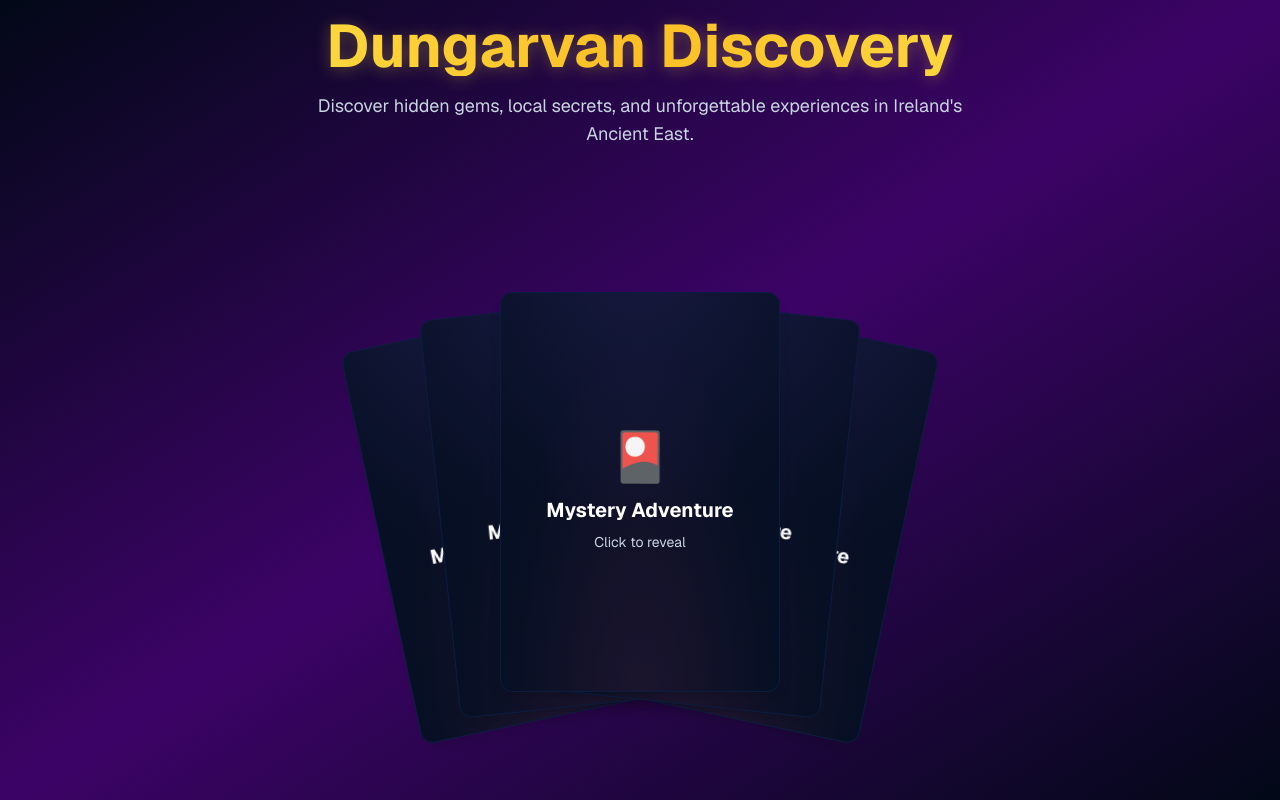
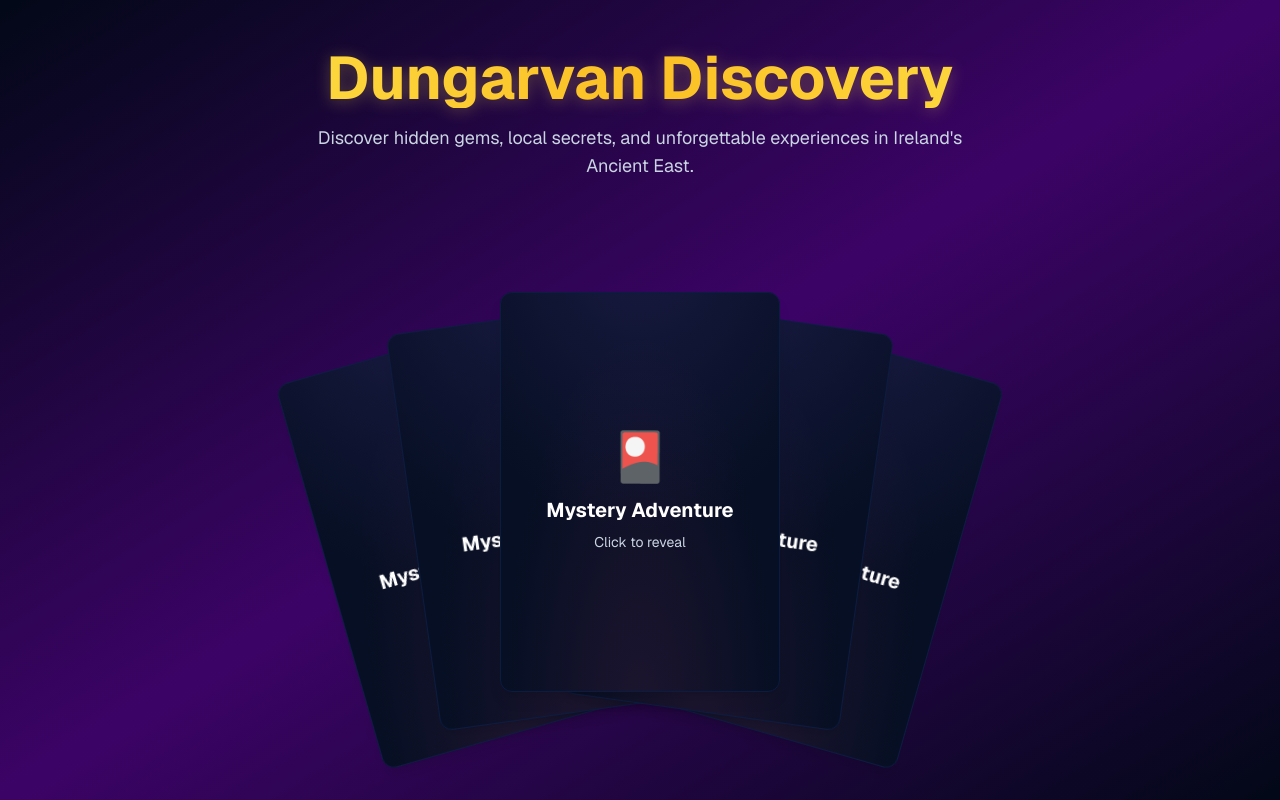
Before and after one commit to BareTread/dungarvan-discovery, a Next.js app: page / in a window 1280 px wide. Both pictures are taken after a click on the button "Deal the Cards". Built offline with nearby package versions, Linux system fonts and the light colour scheme.

Commit message:
Your commit message

```diff
--- a/src/app/layout.tsx
+++ b/src/app/layout.tsx
@@ -10,6 +10,9 @@ export const metadata: Metadata = {
     icon: "/favicon.ico",
     apple: "/apple-touch-icon.png",
   },
+};
+
+export const viewport = {
   themeColor: "#0A091A", // Matches our new --background color
 };
 
--- a/src/components/CardDealer.tsx
+++ b/src/components/CardDealer.tsx
@@ -6,31 +6,21 @@ import { CardHand } from './CardHand';
 import { useCardGame } from '@/hooks/useCardGame';
 import { Shuffle, RotateCcw } from 'lucide-react';
 
-const containerVariants = {
-  hidden: { opacity: 0, y: 20 },
-  visible: {
-    opacity: 1,
-    y: 0,
-    transition: { duration: 0.6, ease: 'easeOut' },
-  },
-  exit: { opacity: 0, y: -20, transition: { duration: 0.4, ease: 'easeIn' } },
-};
-
 export function CardDealer() {
   const {
     gameState,
-    isDealing,
-    hasCards,
-    isComplete,
     dealNewHand,
     selectCard,
     resetGame,
     setHoveredCard,
     canSelectCard,
+    hasCards,
+    isDealing,
+    isComplete,
   } = useCardGame();
 
   return (
-    <main className="min-h-screen w-full flex flex-col items-center justify-center p-4 relative text-center overflow-hidden">
+    <div className="min-h-screen w-full flex flex-col items-center justify-between p-4 relative text-center overflow-hidden">
       {/* Background Gradient */}
       <div className="absolute inset-0 bg-gradient-to-br from-background via-purple-950 to-background -z-10" />
 
@@ -38,56 +28,44 @@ export function CardDealer() {
       <motion.header
         initial={{ opacity: 0, y: -20 }}
         animate={{ opacity: 1, y: 0 }}
-        transition={{ duration: 0.8, ease: 'easeOut', delay: 0.2 }}
-        className="relative z-10 w-full max-w-4xl mx-auto mb-8"
+        transition={{ duration: 0.8, ease: 'easeOut' }}
+        className="relative z-10 w-full max-w-4xl mx-auto pt-8"
       >
         <h1 className="text-4xl md:text-6xl font-bold text-gradient-gold mb-4">
           Dungarvan Discovery
         </h1>
         <p className="text-lg text-slate-300 max-w-2xl mx-auto">
-          Discover hidden gems, local secrets, and unforgettable experiences in Ireland&apos;s Ancient East.
+          Discover hidden gems, local secrets, and unforgettable experiences in Ireland's Ancient East.
         </p>
       </motion.header>
 
       {/* Main Game Area */}
-      <section className="flex-1 w-full max-w-6xl flex items-center justify-center relative z-10">
+      <main className="flex-1 w-full max-w-6xl flex items-center justify-center relative z-10">
         <AnimatePresence mode="wait">
-          {!hasCards ? (
-            // Welcome State
+          {!hasCards && gameState.gamePhase === 'welcome' ? (
             <motion.div
               key="welcome"
-              variants={containerVariants}
-              initial="hidden"
-              animate="visible"
-              exit="exit"
-              className="flex flex-col items-center p-6 rounded-xl glass-morphism"
+              initial={{ opacity: 0, scale: 0.9 }}
+              animate={{ opacity: 1, scale: 1 }}
+              exit={{ opacity: 0, scale: 0.9 }}
+              className="flex flex-col items-center p-8 rounded-xl glass-morphism"
             >
-              <div className="text-6xl mb-6 motion-safe:animate-bounce">🎴</div>
+              <div className="text-6xl mb-6">🎴</div>
               <h2 className="text-3xl font-bold text-white mb-4">Ready for an Adventure?</h2>
               <p className="text-slate-300 mb-8 max-w-md mx-auto text-lg">
-                We&apos;ll deal you 5 cards from over 60 amazing experiences. Choose one and let serendipity guide your day!
+                We'll deal you 5 cards. Choose one and let serendipity guide your day!
               </p>
               <Button
                 onClick={dealNewHand}
                 disabled={isDealing}
                 size="lg"
                 className="font-semibold text-lg"
-                aria-label={isDealing ? 'Dealing cards...' : 'Deal 5 random adventure cards'}
               >
                 <Shuffle className={`mr-2 h-5 w-5 ${isDealing ? 'motion-safe:animate-spin' : ''}`} />
                 {isDealing ? 'Dealing...' : 'Deal the Cards'}
               </Button>
             </motion.div>
           ) : (
-            // Game State
-            <motion.div
-              key="game"
-              variants={containerVariants}
-              initial="hidden"
-              animate="visible"
-              exit="exit"
-              className="w-full h-full flex items-center justify-center"
-            >
             <CardHand
               cards={gameState.dealtCards}
               selectedIndex={gameState.selectedIndex}
@@ -98,44 +76,32 @@ export function CardDealer() {
               onHoverCard={setHoveredCard}
               gamePhase={gameState.gamePhase}
             />
-            </motion.div>
           )}
         </AnimatePresence>
-      </section>
+      </main>
 
-      {/* Action Buttons */}
-      <div className="h-24 relative z-20">
+      {/* Action Buttons Footer */}
+      <footer className="relative z-20 w-full h-24 flex items-center justify-center">
         <AnimatePresence>
           {isComplete && (
             <motion.div
               initial={{ opacity: 0, y: 20 }}
               animate={{ opacity: 1, y: 0, transition: { delay: 1, duration: 0.5 } }}
               exit={{ opacity: 0, y: 20 }}
-              className="flex flex-col sm:flex-row gap-4 mt-8"
+              className="flex flex-col sm:flex-row gap-4"
             >
-              <Button
-                onClick={dealNewHand}
-                size="lg"
-                className="font-semibold"
-                aria-label="Deal a new hand of 5 adventure cards"
-              >
+              <Button onClick={dealNewHand} size="lg" className="font-semibold">
                 <Shuffle className="mr-2 h-4 w-4" />
                 Deal New Hand
               </Button>
-              <Button
-                onClick={resetGame}
-                variant="outline"
-                size="lg"
-                className="bg-slate-900/50"
-                aria-label="Start over"
-              >
+              <Button onClick={resetGame} variant="outline" size="lg" className="bg-background/50">
                 <RotateCcw className="mr-2 h-4 w-4" />
                 Start Over
               </Button>
             </motion.div>
           )}
         </AnimatePresence>
+      </footer>
     </div>
-    </main>
   );
 }
--- a/src/components/CardHand.tsx
+++ b/src/components/CardHand.tsx
@@ -26,92 +26,99 @@ export function CardHand({
   gamePhase,
 }: CardHandProps) {
   const isComplete = gamePhase === 'complete';
+  const otherCards = cards.filter((_, index) => index !== selectedIndex);
 
   return (
-    <div className="w-full flex-1 flex flex-col items-center justify-center">
+    <div className="w-full h-full flex flex-col items-center justify-center p-4">
       {/* Dynamic Header */}
-      <AnimatePresence mode="wait">
+      <AnimatePresence>
         {gamePhase === 'selecting' && (
           <motion.div
             key="selecting-header"
             initial={{ opacity: 0, y: -20 }}
             animate={{ opacity: 1, y: 0 }}
-            exit={{ opacity: 0, y: -20 }}
+            exit={{ opacity: 0 }}
             className="mb-12 text-center"
           >
-            <h2 className="text-2xl md:text-3xl font-bold text-gradient-gold mb-2">Choose Your Adventure</h2>
+            <h2 className="text-2xl md:text-3xl font-bold text-gradient-gold mb-2">
+              Choose Your Adventure
+            </h2>
             <p className="text-slate-300">Hover and click a card to reveal your discovery.</p>
           </motion.div>
         )}
-        {isComplete && (
+      </AnimatePresence>
+
+      {/* Layout Container */}
+      <div className="flex-1 w-full flex flex-col items-center justify-center">
+        {/* === A. COMPLETE LAYOUT === */}
+        {isComplete && selectedIndex !== null && (
+          <motion.div className="w-full flex flex-col items-center gap-8">
              <motion.h3
-              key="complete-header"
                 initial={{ opacity: 0, y: 20 }}
-              animate={{ opacity: 1, y: 0, transition: { delay: 0.5, duration: 0.5 } }}
-              className="text-3xl md:text-4xl font-bold mb-8 text-gradient-celebrate"
+                animate={{ opacity: 1, y: 0, transition: { delay: 0.8, duration: 0.5 } }}
+                className="text-3xl md:text-4xl font-bold text-gradient-celebrate"
               >
                 🎉 Your Adventure Awaits!
               </motion.h3>
+
+            {/* Top Container: Selected Card */}
+            <motion.div
+              layoutId={`card-wrapper-${selectedIndex}`}
+              className="z-20"
+            >
+              <GameCard activity={cards[selectedIndex]} isFlipped={true} />
+            </motion.div>
+
+            {/* Bottom Container: Other Cards */}
+            <div className="flex justify-center gap-4 flex-wrap">
+              {otherCards.map((card, index) => {
+                const originalIndex = cards.findIndex(c => c.id === card.id);
+                return (
+                  <motion.div
+                    key={card.id}
+                    layoutId={`card-wrapper-${originalIndex}`}
+                    className="z-10 opacity-60 scale-75"
+                  >
+                    <GameCard activity={card} isFlipped={true} />
+                  </motion.div>
+                );
+              })}
+            </div>
+          </motion.div>
         )}
-      </AnimatePresence>
 
-      {/* Card Layout Area */}
+        {/* === B. SELECTING LAYOUT (FAN) === */}
+        {!isComplete && (
           <div className="relative w-full flex-1 flex items-center justify-center">
             {cards.map((card, index) => {
-          const isSelected = index === selectedIndex;
-          const totalCards = cards.length;
-          const centerIndex = Math.floor(totalCards / 2);
-          const offsetFromCenter = index - centerIndex;
-
-          // Fan layout properties
-          const fanRotation = offsetFromCenter * 6;
-          const fanYOffset = Math.abs(offsetFromCenter) * 12;
-          const fanXOffset = offsetFromCenter * 40;
+              const isHovered = hoveredIndex === index;
+              const offsetFromCenter = index - Math.floor(cards.length / 2);
 
               return (
                 <motion.div
                   key={card.id}
-              layout // This is the magic prop for smooth transitions!
+                  layoutId={`card-wrapper-${index}`}
                   className="absolute cursor-pointer"
                   style={{ transformOrigin: 'bottom center' }}
                   onHoverStart={() => onHoverCard(index)}
                   onHoverEnd={() => onHoverCard(null)}
                   onClick={() => canSelectCard(index) && onSelectCard(index)}
-              transition={{
-                duration: 0.7,
-                ease: [0.32, 0.72, 0, 1], // Smooth cinematic ease
+                  transition={{ type: 'spring', stiffness: 300, damping: 30 }}
+                  animate={{
+                    x: offsetFromCenter * 60,
+                    y: isHovered ? -40 : Math.abs(offsetFromCenter) * 20,
+                    rotate: isHovered ? 0 : offsetFromCenter * 8,
+                    scale: isHovered ? 1.1 : 1,
+                    zIndex: isHovered ? 10 : cards.length - Math.abs(offsetFromCenter),
                   }}
-              animate={
-                isComplete
-                  ? { // Final "complete" state position
-                      x: isSelected ? 0 : (offsetFromCenter < 0 ? -150 : 150) + (offsetFromCenter * 20),
-                      y: isSelected ? -80 : 280,
-                      scale: isSelected ? 1.05 : 0.7,
-                      opacity: isSelected ? 1 : 0.5,
-                      zIndex: isSelected ? 20 : 1,
-                      rotate: isSelected ? 0 : 0,
-                    }
-                  : { // "Selecting" state position (fan)
-                      x: fanXOffset,
-                      y: fanYOffset,
-                      rotate: fanRotation,
-                      zIndex: hoveredIndex === index ? 10 : totalCards - Math.abs(offsetFromCenter),
-                    }
-              }
-              whileHover={gamePhase === 'selecting' ? {
-                y: fanYOffset - 20,
-                rotate: 0,
-                scale: 1.05,
-              } : {}}
                 >
-              <GameCard
-                activity={card}
-                isFlipped={flipStates[index]}
-              />
+                  <GameCard activity={card} isFlipped={flipStates[index]} />
                 </motion.div>
               );
             })}
           </div>
+        )}
+      </div>
     </div>
   );
 }
--- a/src/hooks/useCardGame.ts
+++ b/src/hooks/useCardGame.ts
@@ -35,29 +35,20 @@ export function useCardGame() {
     setIsDealing(false);
   }, []);
 
-  // Handles the entire card selection and reveal sequence.
-  // No more setTimeouts! Framer Motion will handle delays in the components.
   const selectCard = useCallback((index: number) => {
     if (gameState.gamePhase !== 'selecting' || gameState.selectedIndex !== null) return;
 
-    // 1. Immediately set the selected index and change phase.
     setGameState(prev => ({
       ...prev,
       selectedIndex: index,
       gamePhase: 'revealing',
+      flipStates: Array(5).fill(true) // Flip all cards at once
     }));
 
-    // 2. Flip all cards. The animation delay will be handled in the GameCard component.
-    setGameState(prev => ({
-        ...prev,
-        flipStates: Array(5).fill(true)
-    }));
-
-    // 3. After a delay (handled by Framer Motion's `layout` transition), move to the complete phase.
-    // We'll use a delayed state update to trigger the final layout change.
+    // Transition to the final layout after the flip animation has had time to complete.
     setTimeout(() => {
         setGameState(prev => ({ ...prev, gamePhase: 'complete' }));
-    }, 1500); // This single timeout ensures the layout animates after cards have flipped.
+    }, 2000); // Increased delay for a smoother visual transition
   }, [gameState.gamePhase, gameState.selectedIndex]);
 
   // Resets the game to the initial welcome screen.
```
Lines whose indentation alone changed are shown as unchanged.
